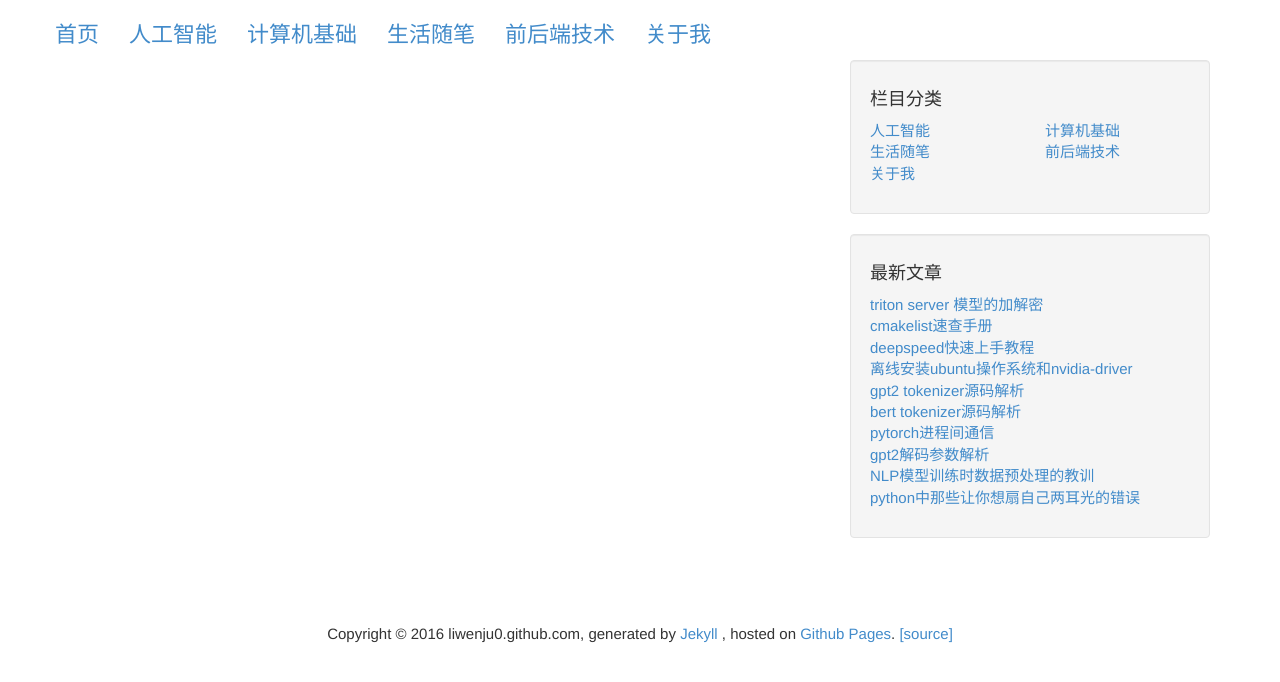
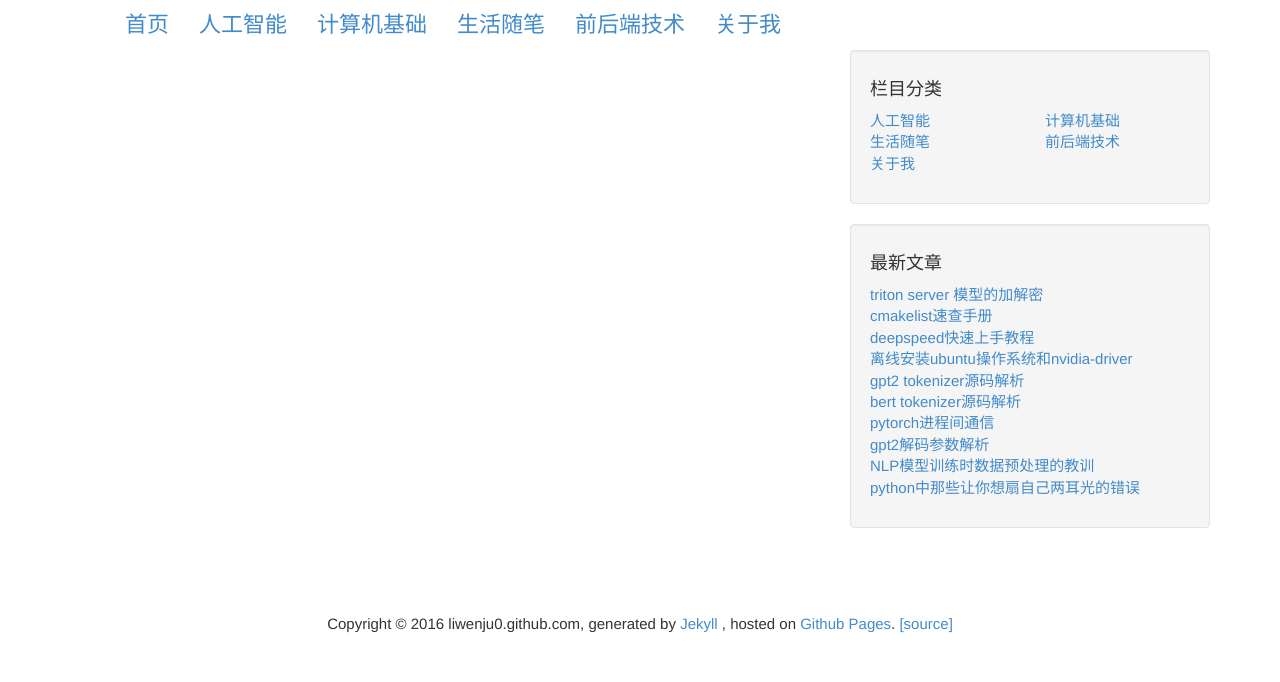
Before and after one commit to liwenju0/liwenju0.github.io, a Jekyll site: the page built from tags.md, in a window 1280 px wide. Shown: the top 682 px of the page. Built offline with Jekyll 4.4.1, drawn with Linux system fonts in a browser that asks for light colours.

Commit message:
放弃调整

```diff
--- a/_layouts/category.html
+++ b/_layouts/category.html
@@ -36,7 +36,7 @@
 <body>
   <!-- Navigation -->
   <!-- Navigation -->
-  <div class="nav_container">
+  <div class="container">
     <!-- Collect the nav links, forms, and other content for toggling -->
     {% include navigation.html %}
     <!-- /.navbar-collapse -->
--- a/_layouts/default.html
+++ b/_layouts/default.html
@@ -49,7 +49,7 @@
   <body>
     <!-- Navigation -->
    <!-- Navigation -->
-  <div class="nav_container">
+  <div class="container">
     <!-- Brand and toggle get grouped for better mobile display -->
     <!-- Collect the nav links, forms, and other content for toggling -->
       {% include navigation.html %}
--- a/css/blog.css
+++ b/css/blog.css
@@ -64,10 +64,3 @@ img {
 	margin-right: 20px; /* Adjust this value as needed for desired spacing */
 	margin-top: 10px; /* Adjust this value as needed for desired spacing */
   }
-
-  .nav_container {
-    padding-right: 10px;
-    margin-right: 5px;
-	margin-bottom: 10px;
-	background-color: rgb(101, 96, 91);
-}
```
